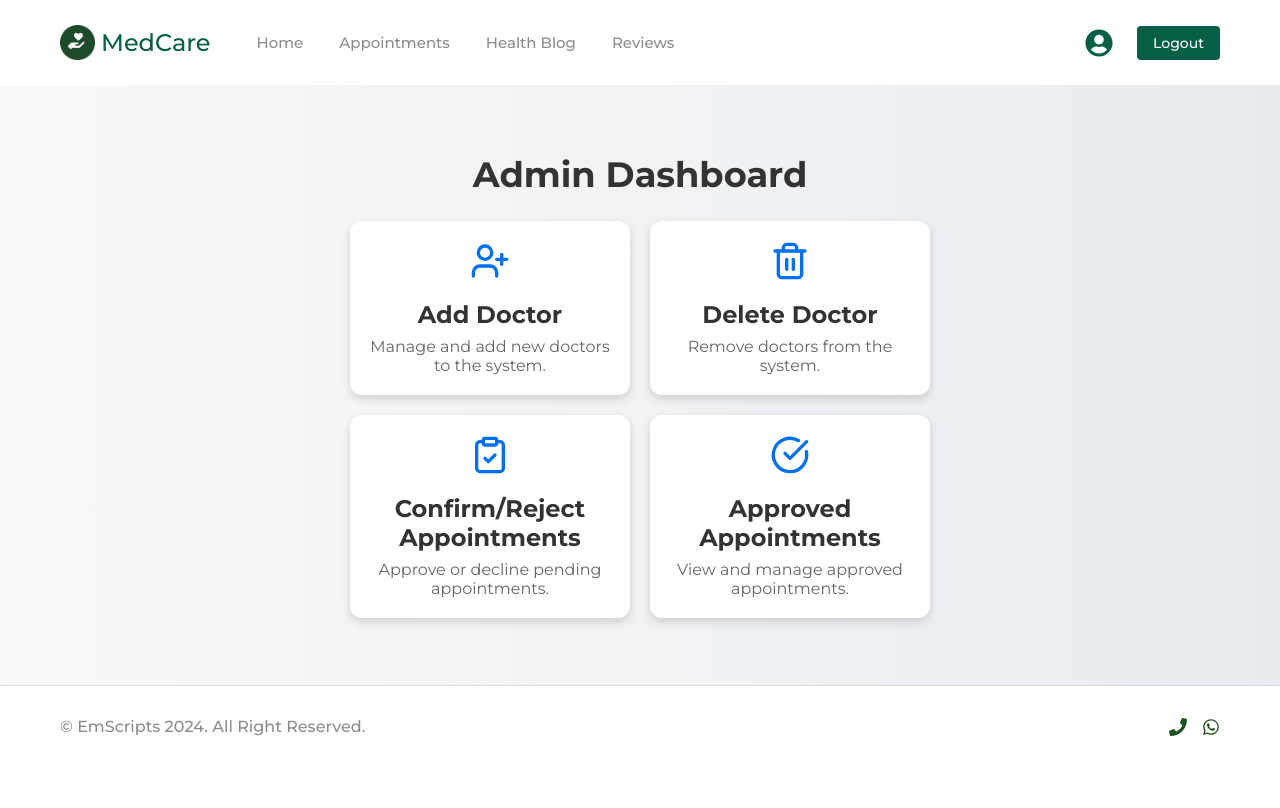
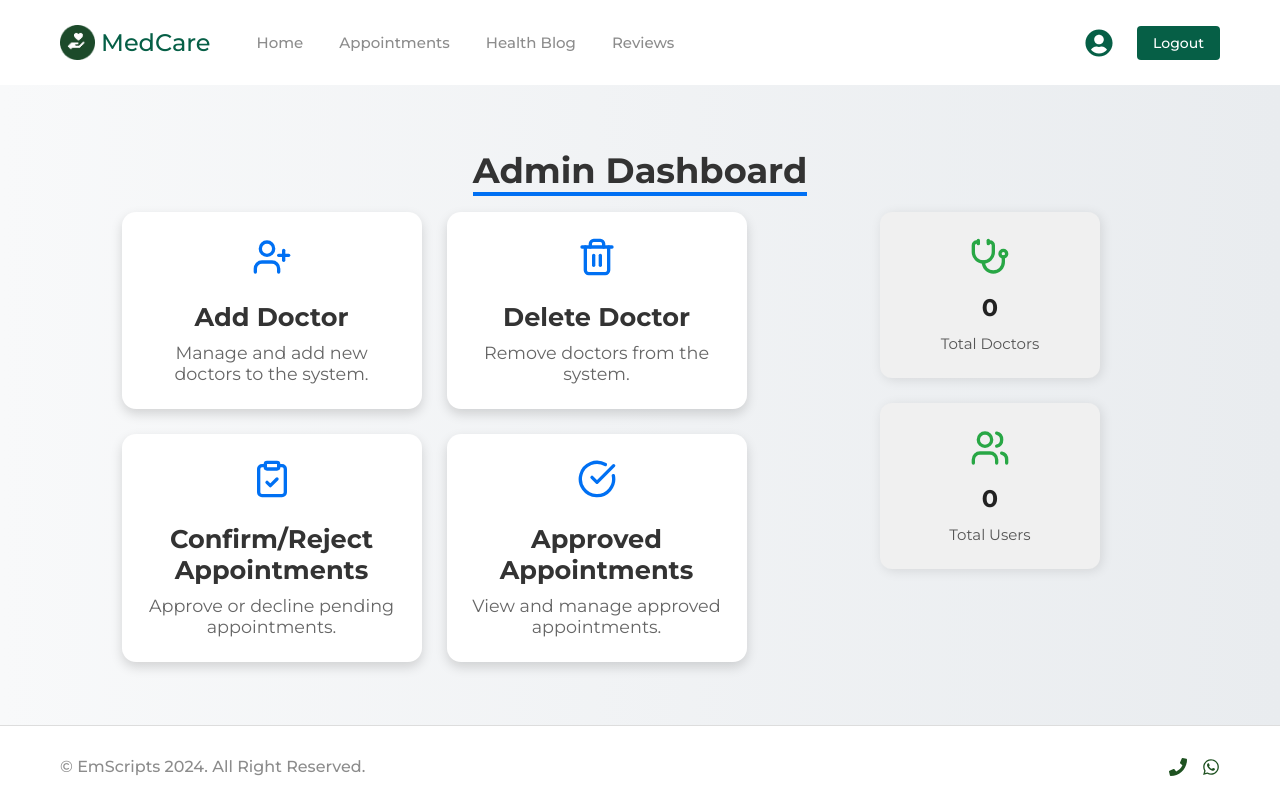
Before and after one commit to dhruvjain2003/Doctor-Appointment, a Next.js app: page /admin in a window 1280 px wide. Built offline with nearby package versions, Linux system fonts and the light colour scheme; no server answers; sample sign-in values are in the browser's storage.

Commit message:
final commit fixed admin page

```diff
--- a/app/admin/admin.module.css
+++ b/app/admin/admin.module.css
@@ -3,57 +3,133 @@
     flex-direction: column;
     align-items: center;
     justify-content: center;
-    min-height: 75vh;
+    min-height: 80vh;
     background: linear-gradient(to right, #f8f9fa, #e9ecef);
-    padding: 40px;
+    padding: 50px;
+    width: 100%;
 }
 
-.heading {
-    font-size: 2.2rem;
-    color: #333;
-    font-weight: 700;
-    margin-bottom: 25px;
-    text-align: center;
+.dashboard {
+    display: flex;
+    justify-content: space-between;
+    gap: 50px;
+    width: 90%;
+    max-width: 1100px;
+    align-items: flex-start;
 }
 
 .grid {
     display: flex;
-    gap: 20px;
+    gap: 25px;
     justify-content: center;
     flex-wrap: wrap;
-    max-width: 600px;
+    max-width: 650px;
     width: 100%;
+    flex: 2;
+}
+
+.heading{
+    font-size: 2.2rem;
+    font-weight: bold;
+    color: #333;
+    text-align: center;
+    margin-bottom: 1rem;
+    border-bottom: 4px solid #0070f3;
 }
 
 .card {
     background-color: #ffffff;
-    padding: 20px;
-    border-radius: 12px;
-    box-shadow: 0 4px 10px rgba(0, 0, 0, 0.15);
+    padding: 25px;
+    border-radius: 14px;
+    box-shadow: 0 5px 12px rgba(0, 0, 0, 0.15);
     text-align: center;
     transition: transform 0.2s ease-in-out, box-shadow 0.2s ease-in-out;
-    width: 280px;
+    width: 300px;
     cursor: pointer;
     text-decoration: none;
     color: #333;
 }
 
 .card:hover {
-    transform: translateY(-5px);
-    box-shadow: 0 8px 18px rgba(0, 0, 0, 0.2);
+    transform: translateY(-6px);
+    box-shadow: 0 10px 20px rgba(0, 0, 0, 0.2);
 }
 
 .icon {
     color: #0070f3;
-    margin-bottom: 15px;
+    margin-bottom: 20px;
 }
 
 .heading2 {
-    font-size: 1.5rem;
-    margin-bottom: 8px;
+    font-size: 1.6rem;
+    margin-bottom: 10px;
 }
 
 .para {
-    font-size: 1rem;
+    font-size: 1.1rem;
     color: #666;
 }
+
+.stats {
+    flex: 1;
+    display: flex;
+    flex-direction: column;
+    gap: 25px;
+    justify-content: center;
+    align-items: center;
+    min-width: 280px;
+}
+
+.statCard {
+    background: #f0f0f0;
+    padding: 25px;
+    border-radius: 12px;
+    text-align: center;
+    width: 220px;
+    box-shadow: 2px 2px 12px rgba(0, 0, 0, 0.1);
+    transition: transform 0.2s ease-in-out, box-shadow 0.2s ease-in-out;
+}
+
+.statCard:hover {
+    transform: translateY(-6px);
+    box-shadow: 0 10px 20px rgba(0, 0, 0, 0.2);
+}
+
+.statIcon {
+    color: #28a745;
+}
+
+.statCard h3 {
+    font-size: 24px;
+    margin: 12px 0;
+    color: #222;
+}
+
+.statCard p {
+    font-size: 15px;
+    color: #555;
+}
+
+@media (max-width: 850px) {
+    .dashboard {
+        flex-direction: column;
+        align-items: center;
+        gap: 30px;
+    }
+
+    .grid {
+        justify-content: center;
+        gap: 20px;
+    }
+
+    .stats {
+        flex-direction: row;
+        flex-wrap: wrap;
+        justify-content: center;
+        gap: 20px;
+    }
+
+    .statCard {
+        width: 180px;
+    }
+}
--- a/app/admin/page.jsx
+++ b/app/admin/page.jsx
@@ -1,27 +1,40 @@
 "use client";
-import { useEffect } from "react";
+import { useEffect, useState } from "react";
 import { useAuth } from "../context/AuthContext";
 import { useRouter } from "next/navigation";
 import Link from "next/link";
-import { UserPlus, ClipboardCheck, CheckCircle, Trash2 } from "lucide-react";
+import { UserPlus, ClipboardCheck, CheckCircle, Trash2, Users, Stethoscope } from "lucide-react";
 import styles from "./admin.module.css";
 
 export default function AdminDashboard() {
-    const { user,loading } = useAuth();
+    const { user, loading } = useAuth();
     const router = useRouter();
+    const [stats, setStats] = useState({ totalDoctors: 0, totalUsers: 0 });
 
     useEffect(() => {
         if (loading) return;
-
         if (!user || user.role !== "admin") {
             alert("You are not an admin. Redirecting...");
             router.replace("/");
         }
-    }, [user,loading, router]);
+
+        const fetchStats = async () => {
+            try {
+                const res = await fetch(`${process.env.NEXT_PUBLIC_BACKEND_URL}/api/admin/stats`);
+                const data = await res.json();
+                setStats(data);
+            } catch (error) {
+                console.error("Error fetching stats:", error);
+            }
+        };
+
+        fetchStats();
+    }, [user, loading, router]);
 
     return (
         <div className={styles.container}>
             <h2 className={styles.heading}>Admin Dashboard</h2>
+            <div className={styles.dashboard}>
                 <div className={styles.grid}>
                     <Link href="/admin/add-doctor" className={styles.card}>
                         <UserPlus size={40} className={styles.icon} />
@@ -44,6 +57,19 @@ export default function AdminDashboard() {
                         <p className={styles.para}>View and manage approved appointments.</p>
                     </Link>
                 </div>
+                <div className={styles.stats}>
+                    <div className={styles.statCard}>
+                        <Stethoscope size={40} className={styles.statIcon} />
+                        <h3>{stats.totalDoctors}</h3>
+                        <p>Total Doctors</p>
+                    </div>
+                    <div className={styles.statCard}>
+                        <Users size={40} className={styles.statIcon} />
+                        <h3>{stats.totalUsers}</h3>
+                        <p>Total Users</p>
+                    </div>
+                </div>
+            </div>
         </div>
     );
 }
```
Lines whose indentation alone changed are shown as unchanged.
